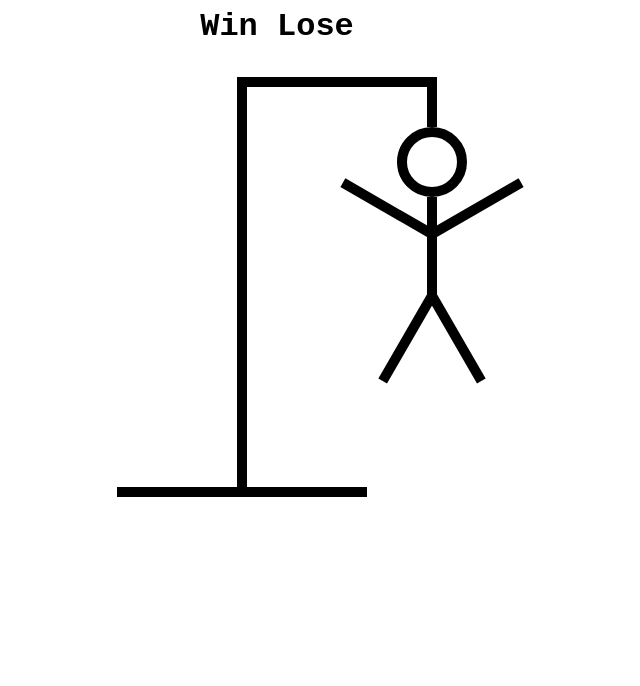
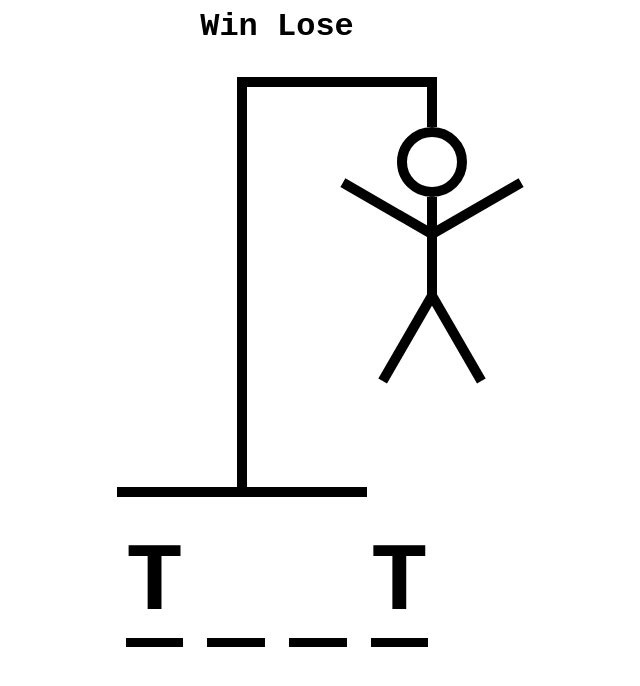
Before and after one commit to sarajohnsson/react-hangman, a React (Vite) app: page / in a window 1280 px wide. Shown: the top 686 px of the page, without its empty margins (363-1003 px from the left). Built offline with nearby package versions, Linux system fonts and the light colour scheme.

Commit message:
render word

```diff
--- a/src/app/style.scss
+++ b/src/app/style.scss
@@ -118,7 +118,7 @@ body {
     transform-origin: right bottom;
 }
 
-// --- WORD ---
+// --- HANGMAN WORD ---
 .word-wrapper {
     display: flex;
     gap: 0.25em;
@@ -126,3 +126,14 @@ body {
     font-weight: 700;
     text-transform: uppercase;
 }
+
+.displayed-word {
+    border-bottom: 0.1em solid #000;
+}
+
+// --- KEYBOARD ---
+.keyboard-wrapper {
+    display: grid;
+    grid-template-columns: repeat(auto-fit, minmax(75px, 1fr));
+    gap: 0.5rem;
+}
--- a/src/components/HangmanWord.tsx
+++ b/src/components/HangmanWord.tsx
@@ -1,7 +1,24 @@
-export function HangmanWord(){
-    return(
+import { useState } from 'react';
+
+export function HangmanWord() {
+    const [isVisible, setIsVisible] = useState(false);
+    const word = 'test';
+    const guessedLetters = ['t'];
+
+    return (
         <div className="word-wrapper">
-
+            {word.split('').map((letter, index) => (
+                <span className="displayed-word" key={index}>
+                    <span
+                        style={{
+                            visibility: guessedLetters.includes(letter)
+                                ? 'visible'
+                                : 'hidden',
+                        }}>
+                        {letter}
+                    </span>
+                </span>
+            ))}
         </div>
-    )
+    );
 }
```
